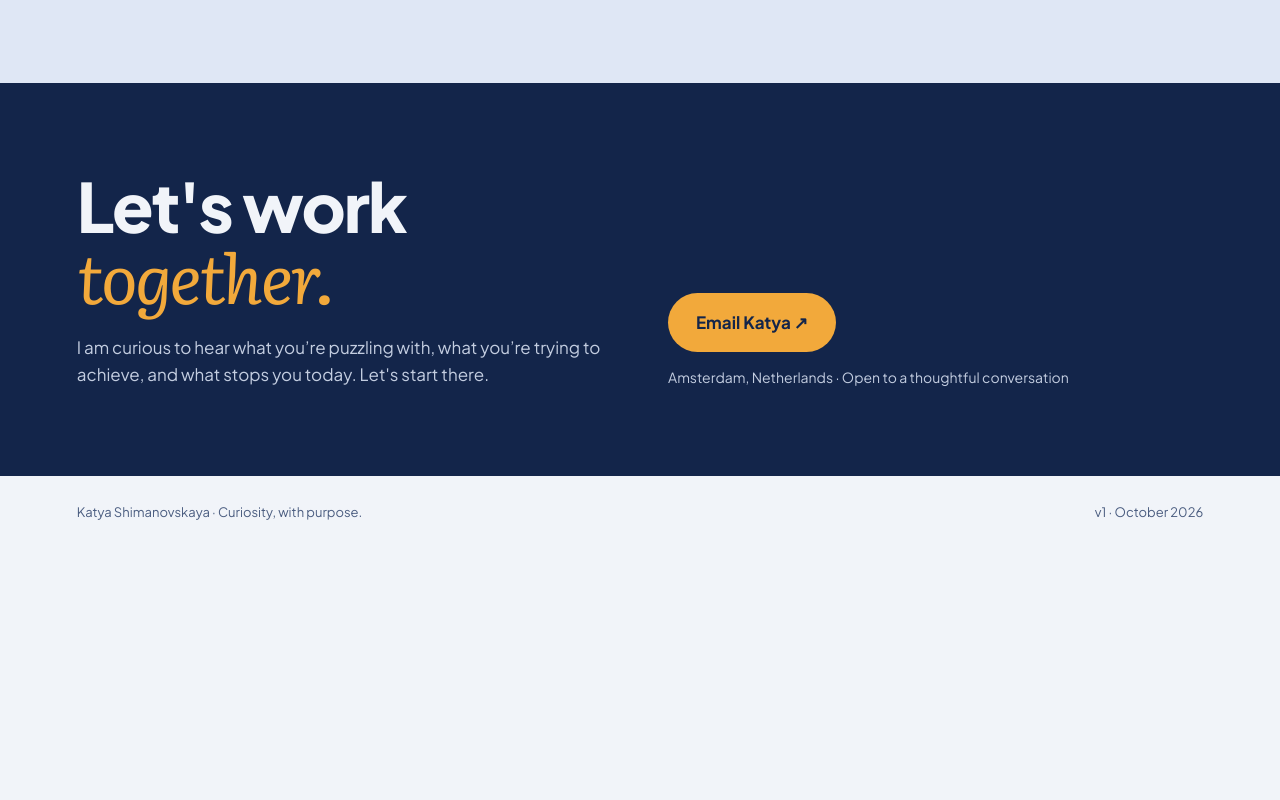
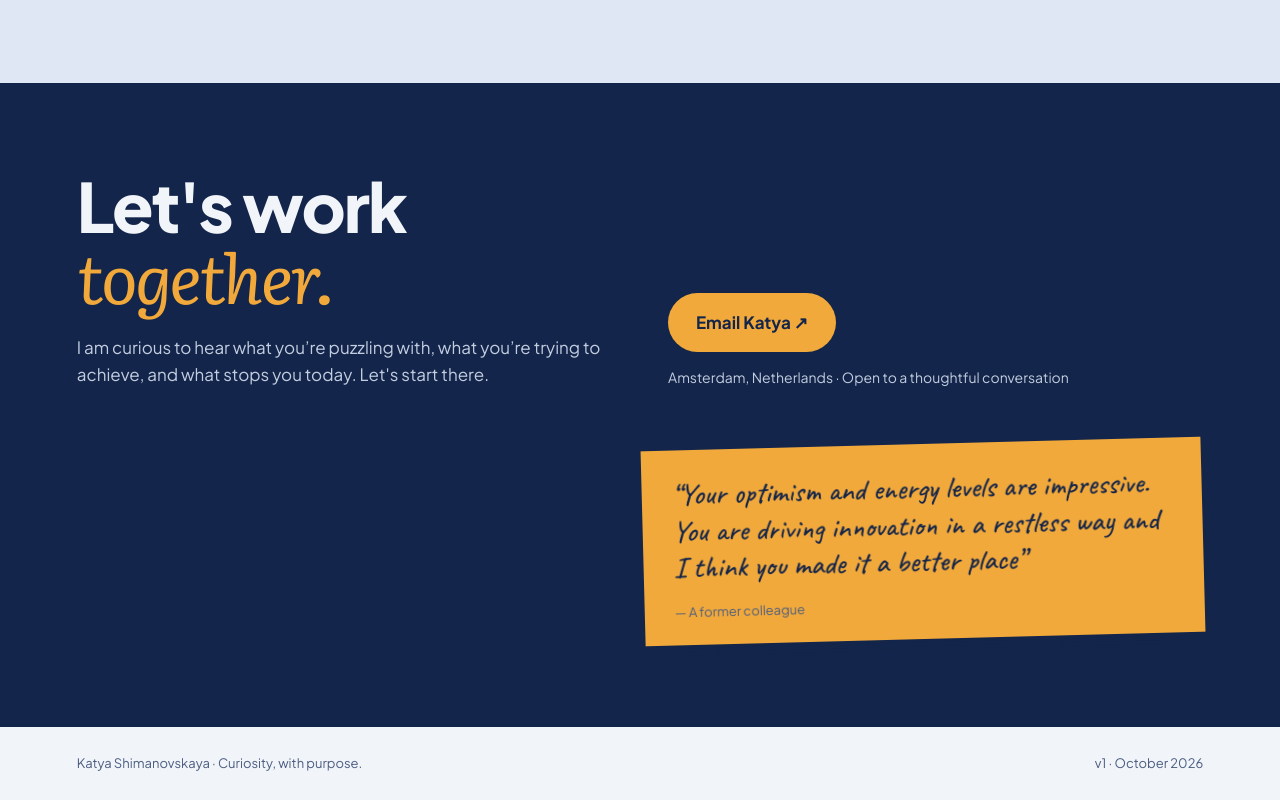
Before and after one commit to katerina2103/aboutme, an Eleventy site: page src/index.njk in a window 1280 px wide. Shown: the part 3435-4235 px from the top of the page. Before the commit the page ends 3984 px from the top, so only its background shows below. Built offline with nearby package versions, Linux system fonts and the light colour scheme; Eleventy itself is replaced by a stand-in of ours; files that its build step writes are made by us from their sources.

Commit message:
Add animated colleague testimonial sticky note to contact section

```diff
--- a/src/_includes/sections/contact.njk
+++ b/src/_includes/sections/contact.njk
@@ -9,5 +9,13 @@
       <a class="btn btn--accent" href="{{ c.button.link }}">{{ c.button.label }}</a>
       {% if c.location_line %}<span class="contact__meta">{{ c.location_line }}</span>{% endif %}
     </div>
+    {% if site.about.testimonial %}
+    <div class="colleague-note-wrap" data-reveal style="--i: 1">
+      <figure class="colleague-note sticky" style="--tilt: -1.5deg" aria-label="A note from a former colleague">
+        <blockquote><p>“{{ site.about.testimonial.quote }}”</p></blockquote>
+        <figcaption>— {{ site.about.testimonial.attribution }}</figcaption>
+      </figure>
+    </div>
+    {% endif %}
   </div>
 </section>
--- a/src/_includes/styles.css
+++ b/src/_includes/styles.css
@@ -196,3 +196,24 @@ p { margin: 0; }
   max-width: 1180px; margin: 0 auto; padding: 26px 6vw;
   display: flex; flex-wrap: wrap; gap: 12px; justify-content: space-between; font-size: 13px; color: var(--muted);
 }
+
+
+/* A colleague's sticky note in the closing invitation. */
+.colleague-note-wrap { grid-column: 1 / -1; justify-self: end; width: min(100%, 560px); }
+.colleague-note {
+  box-sizing: border-box;
+  width: 100%;
+  margin: 0;
+  padding: 26px 30px 22px;
+  background: var(--accent);
+  color: var(--navy);
+  transform: rotate(var(--tilt, -1.5deg));
+  box-shadow: 2px 10px 15px -12px rgba(19, 37, 74, .45);
+}
+.colleague-note blockquote { margin: 0; }
+.colleague-note blockquote p { font-family: var(--font-hand); font-size: clamp(25px, 2.4vw, 30px); line-height: 1.22; }
+.colleague-note figcaption { margin-top: 16px; font-size: 13px; color: var(--muted); }
+@media (max-width: 600px) {
+  .colleague-note { width: 100%; margin: 0; padding: 24px; --tilt: 0deg !important; }
+}
+@media print { .colleague-note { transform: none; box-shadow: none; } }
```
Also changed, not shown: content/07-about.md (+3 -0 lines).
